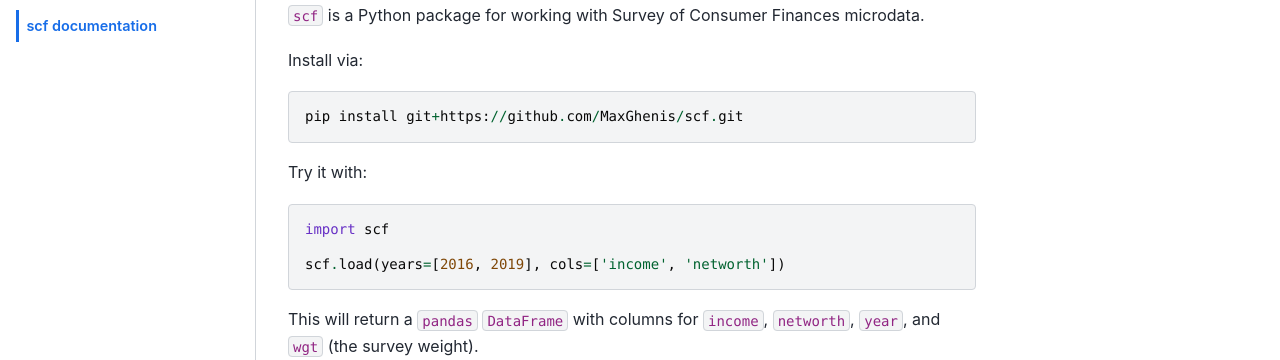
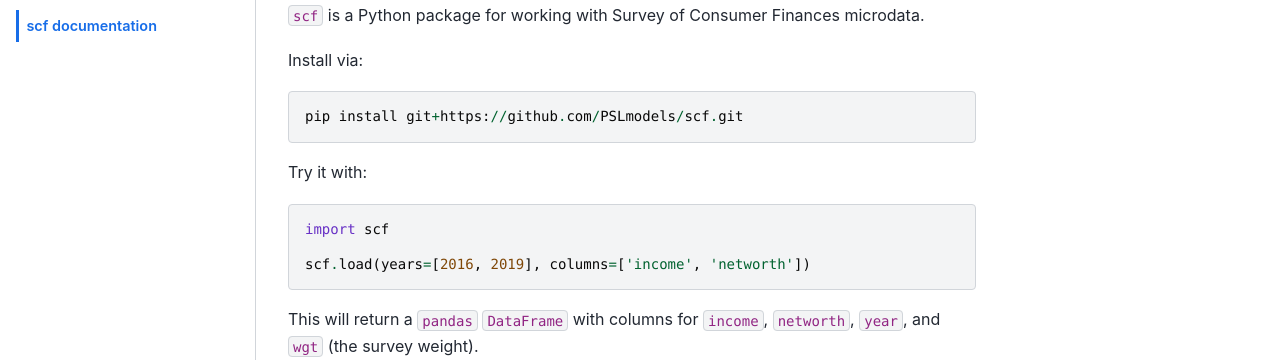
Before and after one commit to PSLmodels/scf, a Jupyter Book: the page built from docs/home.md, in a window 1280 px wide. Shown: the part 133-493 px from the top of the page. Built offline with Jupyter Book 1.0.4 settings and Sphinx 7.4.7 and the Sphinx Book theme 1.1.4, drawn with Linux system fonts in a browser that asks for light colours.

Commit message:
Update jb docs for pslmodels org, cols->columns change, and master->main branch

````diff
--- a/docs/_config.yml
+++ b/docs/_config.yml
@@ -6,8 +6,8 @@ launch_buttons:
   colab_url: "https://colab.research.google.com"
 
 repository:
-  url: https://github.com/MaxGhenis/scf
-  branch: master
+  url: https://github.com/PSLmodels/scf
+  branch: main
   path_to_book: docs
 
 html:
--- a/docs/home.md
+++ b/docs/home.md
@@ -5,14 +5,14 @@
 Install via:
 
 ```
-pip install git+https://github.com/MaxGhenis/scf.git
+pip install git+https://github.com/PSLmodels/scf.git
 ```
 
 Try it with:
 ```
 import scf
 
-scf.load(years=[2016, 2019], cols=['income', 'networth'])
+scf.load(years=[2016, 2019], columns=['income', 'networth'])
 ```
 
 This will return a `pandas` `DataFrame` with columns for
````
